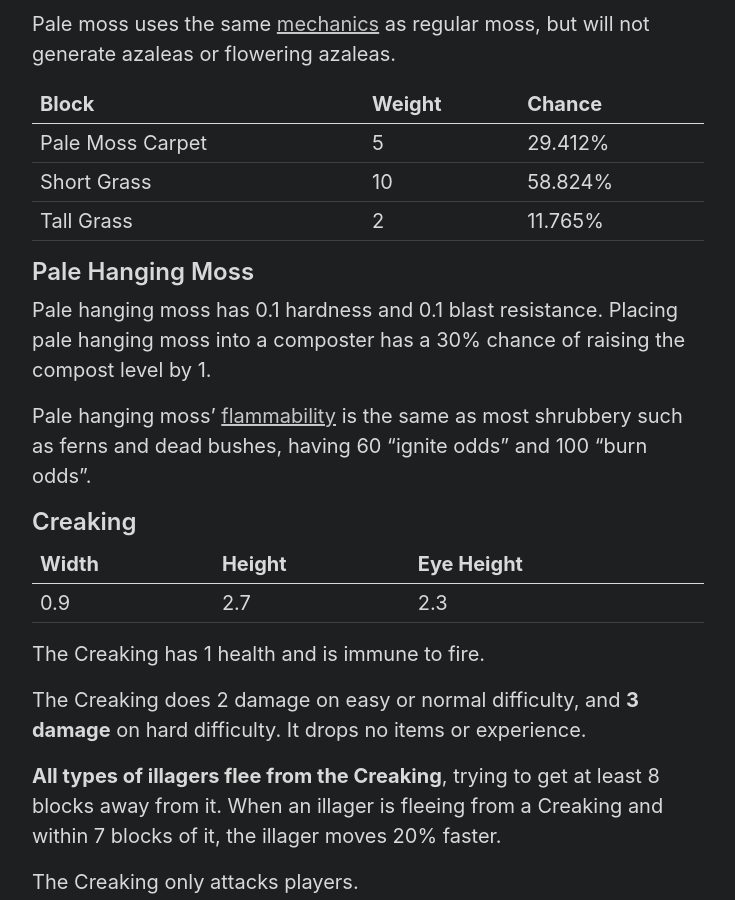
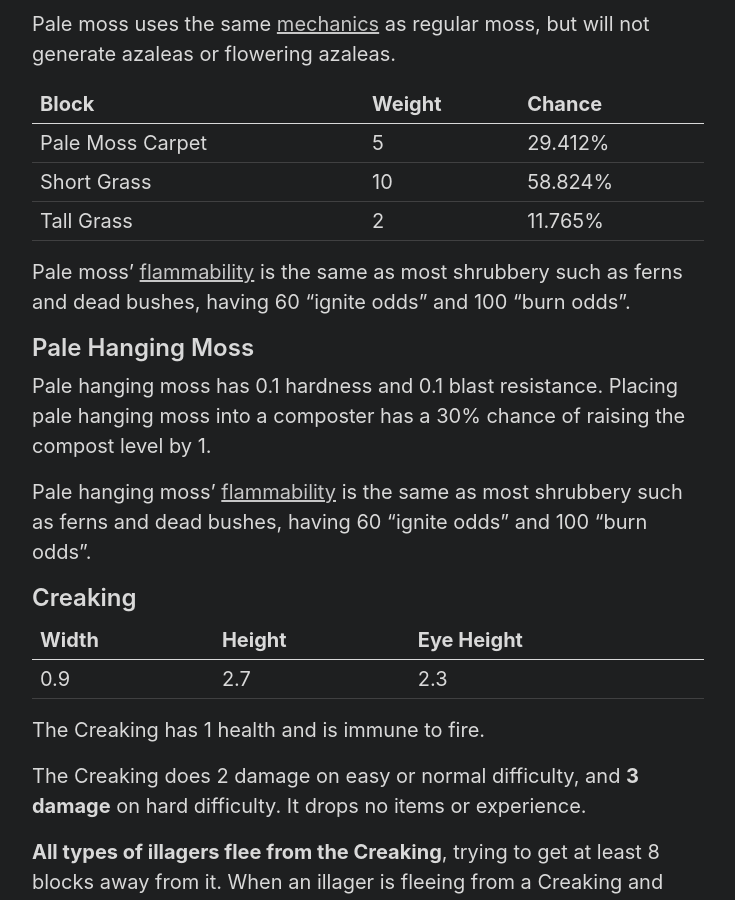
Before and after one commit to Tisawesomeness/tisawesomeness.github.io, a Jekyll site: the page built from snapshots/_posts/2024-10-07-24w40a.md, in a window 1280 px wide and 900 px high, scrolled down 1108 px. Shown: the whole window, without its empty margins (272-1007 px from the left). Built offline with Jekyll 4.4.1, drawn with Linux system fonts in a browser that asks for light colours; comment, search, counter and statistics services are not loaded; a file with an impossible date is left out; some of the changed text lies outside the part shown.

Commit message:
Add pale moss flammability

```diff
--- a/snapshots/_posts/2024-10-07-24w40a.md
+++ b/snapshots/_posts/2024-10-07-24w40a.md
@@ -33,6 +33,8 @@ Pale moss uses the same [mechanics](https://minecraft.wiki/w/Moss_Block#Post-gen
 | Pale Moss Carpet | 5      | 29.412% |
 | Short Grass      | 10     | 58.824% |
 | Tall Grass       | 2      | 11.765% |
+
+Pale moss' [flammability](https://minecraft.wiki/w/Fire#Flammable_blocks) is the same as most shrubbery such as ferns and dead bushes, having 60 "ignite odds" and 100 "burn odds".
 
 ## Pale Hanging Moss
 
@@ -109,3 +111,7 @@ The Creaking Heart block controls when the Creaking despawns, **not** the Creaki
 ### Oct 9 2024
 
 - Clarify how distance from Creaking to Creaking Heart is calculated
+
+### Nov 1 2024
+
+- Add Pale Moss flammability
```
